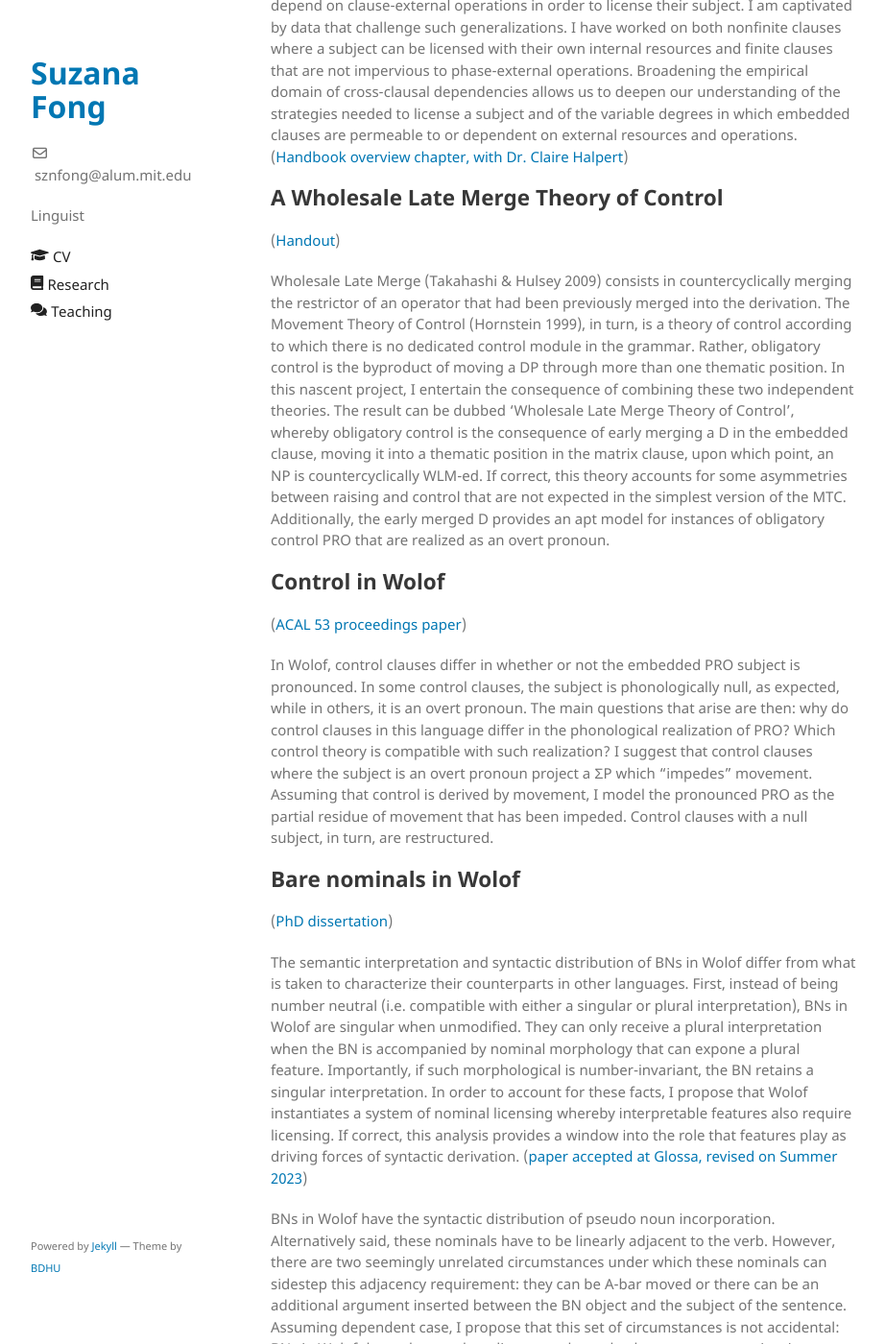
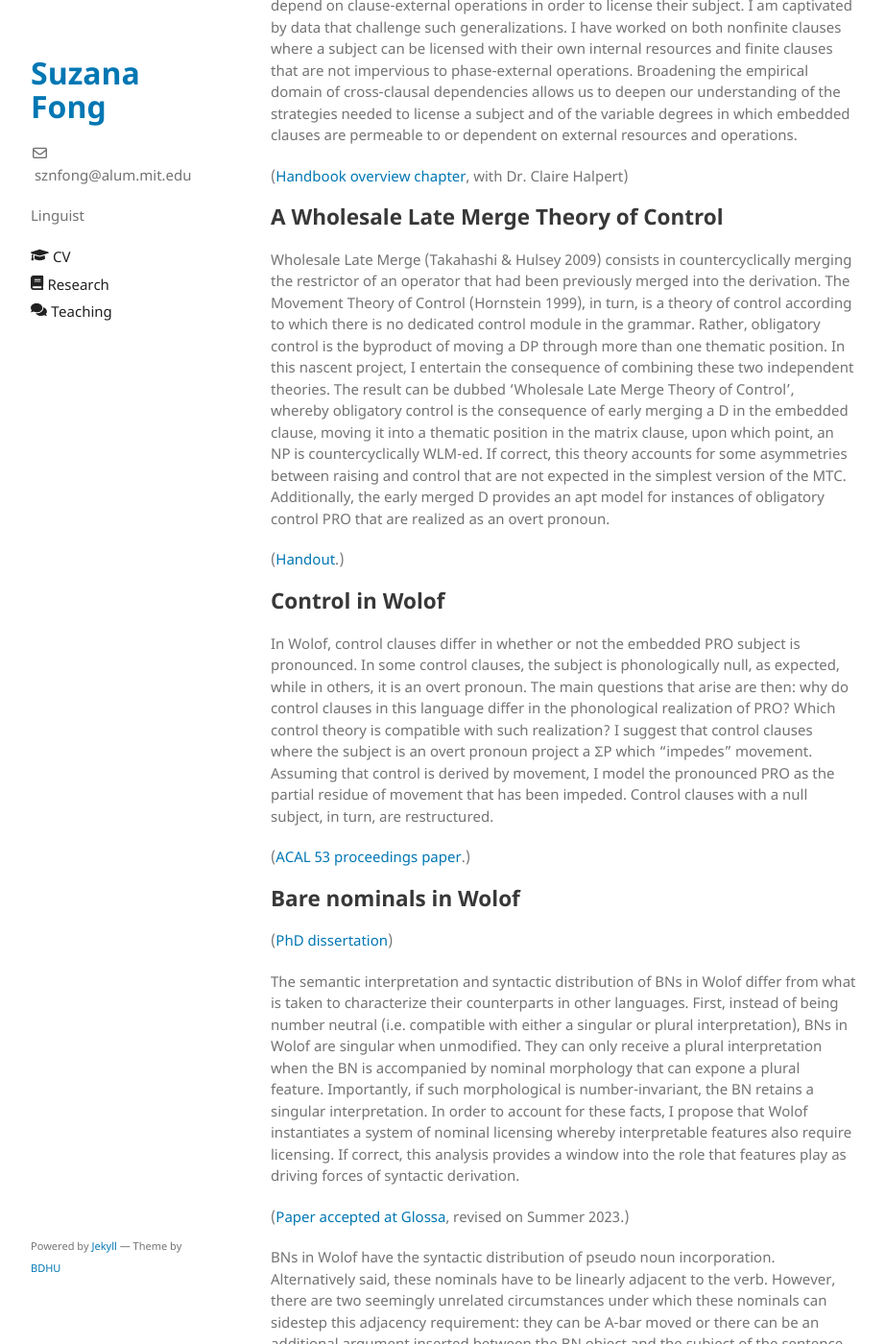
Before and after one commit to sznfng/sznfng.github.io, a Jekyll site: the page built from research.md, in a window 1280 px wide and 1400 px high, scrolled down 199 px. Shown: the whole window at 96% size, without its empty margins (178-1100 px from the left). Built offline with Jekyll 4.4.1, drawn with Linux system fonts in a browser that asks for light colours; part of the change alters nothing that is shown; some of the changed text lies outside the part shown.

Commit message:
Update research.md

```diff
--- a/research.md
+++ b/research.md
@@ -4,37 +4,41 @@ title: Research
 ---
 
 My research regards different types of cross-clausal A-dependencies. The received wisdom is that finite and nonfinite embedded clauses have opposite behavior regarding their ability to license their subject. This difference is commonly stated in terms of phases: finite clauses are phases and, as such, not only do they have their own subject licensing resources, but they are also impervious to some phase-external operations. Nonfinite clauses, on the other hand, lack such resources and have to depend on clause-external operations in order to license their subject. I am captivated by data that challenge such generalizations. I have worked on both nonfinite clauses where a subject can be licensed with their own internal resources and finite clauses that are not impervious to phase-external operations. Broadening the empirical domain of cross-clausal dependencies allows us to deepen our understanding of the strategies needed to license a subject and of the variable degrees in which embedded clauses are permeable to or dependent on external resources and operations.
-([Handbook overview chapter, with Dr. Claire Halpert](https://lingbuzz.net/lingbuzz/007303))
+
+([Handbook overview chapter](https://lingbuzz.net/lingbuzz/007303), with Dr. Claire Halpert)
 
 ## A Wholesale Late Merge Theory of Control
 
-([Handout](https://www.dropbox.com/s/l0pjn1qmj3kxdct/WLM%20Theory%20of%20Control.pdf?dl=0))
+Wholesale Late Merge (Takahashi & Hulsey 2009) consists in countercyclically merging the restrictor of an operator that had been previously merged into the derivation. The Movement Theory of Control (Hornstein 1999), in turn, is a theory of control according to which there is no dedicated control module in the grammar. Rather, obligatory control is the byproduct of moving a DP through more than one thematic position. In this nascent project, I entertain the consequence of combining these two independent theories. The result can be dubbed 'Wholesale Late Merge Theory of Control', whereby obligatory control is the consequence of early merging a D in the embedded clause, moving it into a thematic position in the matrix clause, upon which point, an NP is countercyclically WLM-ed. If correct, this theory accounts for some asymmetries between raising and control that are not expected in the simplest version of the MTC. Additionally, the early merged D provides an apt model for instances of obligatory control PRO that are realized as an overt pronoun.
 
-Wholesale Late Merge (Takahashi & Hulsey 2009) consists in countercyclically merging the restrictor of an operator that had been previously merged into the derivation. The Movement Theory of Control (Hornstein 1999), in turn, is a theory of control according to which there is no dedicated control module in the grammar. Rather, obligatory control is the byproduct of moving a DP through more than one thematic position. In this nascent project, I entertain the consequence of combining these two independent theories. The result can be dubbed 'Wholesale Late Merge Theory of Control', whereby obligatory control is the consequence of early merging a D in the embedded clause, moving it into a thematic position in the matrix clause, upon which point, an NP is countercyclically WLM-ed. If correct, this theory accounts for some asymmetries between raising and control that are not expected in the simplest version of the MTC. Additionally, the early merged D provides an apt model for instances of obligatory control PRO that are realized as an overt pronoun.
+([Handout](https://www.dropbox.com/s/l0pjn1qmj3kxdct/WLM%20Theory%20of%20Control.pdf?dl=0).)
 
 ## Control in Wolof
 
-([ACAL 53 proceedings paper](https://ling.auf.net/lingbuzz/007129))
+In Wolof, control clauses differ in whether or not the embedded PRO subject is pronounced. In some control clauses, the subject is phonologically null, as expected, while in others, it is an overt pronoun. The main questions that arise are then: why do control clauses in this language differ in the phonological realization of PRO? Which control theory is compatible with such realization? I suggest that control clauses where the subject is an overt pronoun project a ΣP which "impedes" movement. Assuming that control is derived by movement, I model the pronounced PRO as the partial residue of movement that has been impeded. Control clauses with a null subject, in turn, are restructured.
 
-In Wolof, control clauses differ in whether or not the embedded PRO subject is pronounced. In some control clauses, the subject is phonologically null, as expected, while in others, it is an overt pronoun. The main questions that arise are then: why do control clauses in this language differ in the phonological realization of PRO? Which control theory is compatible with such realization? I suggest that control clauses where the subject is an overt pronoun project a ΣP which "impedes" movement. Assuming that control is derived by movement, I model the pronounced PRO as the partial residue of movement that has been impeded. Control clauses with a null subject, in turn, are restructured.
+([ACAL 53 proceedings paper](https://ling.auf.net/lingbuzz/007129).)
 
 ## Bare nominals in Wolof
 
 ([PhD dissertation](https://dspace.mit.edu/handle/1721.1/139864))
 
-The semantic interpretation and syntactic distribution of BNs in Wolof differ from what is taken to characterize their counterparts in other languages. First, instead of being number neutral (i.e. compatible with either a singular or plural interpretation), BNs in Wolof are singular when unmodified. They can only receive a plural interpretation when the BN is accompanied by nominal morphology that can expone a plural feature. Importantly, if such morphological is number-invariant, the BN retains a singular interpretation. In order to account for these facts, I propose that Wolof instantiates a system of nominal licensing whereby interpretable features also require licensing. If correct, this analysis provides a window into the role that features play as driving forces of syntactic derivation. ([paper accepted at Glossa, revised on Summer 2023](https://www.dropbox.com/s/sg4zjzgmi6tinv7/Wolof_paper_number_Glossa.pdf?dl=0))
+The semantic interpretation and syntactic distribution of BNs in Wolof differ from what is taken to characterize their counterparts in other languages. First, instead of being number neutral (i.e. compatible with either a singular or plural interpretation), BNs in Wolof are singular when unmodified. They can only receive a plural interpretation when the BN is accompanied by nominal morphology that can expone a plural feature. Importantly, if such morphological is number-invariant, the BN retains a singular interpretation. In order to account for these facts, I propose that Wolof instantiates a system of nominal licensing whereby interpretable features also require licensing. If correct, this analysis provides a window into the role that features play as driving forces of syntactic derivation.
 
-BNs in Wolof have the syntactic distribution of pseudo noun incorporation. Alternatively said, these nominals have to be linearly adjacent to the verb. However, there are two seemingly unrelated circumstances under which these nominals can sidestep this adjacency requirement: they can be A-bar moved or there can be an additional argument inserted between the BN object and the subject of the sentence. Assuming dependent case, I propose that this set of circumstances is not accidental: BNs in Wolof do not have to be adjacent to the verb when a case competitor is provided to them -- otherwise, they have to be licensed via linear adjacency with the verb. What A-bar movement and the introduction of an intermediate argument have in common is that they provide a case competitor to the BN. This research thus contributes to the long standing debate about the relationship between nominal licensing and case assignment. ([paper to appear at Syntax](https://ling.auf.net/lingbuzz/005314))
+([Paper accepted at Glossa](https://www.dropbox.com/s/sg4zjzgmi6tinv7/Wolof_paper_number_Glossa.pdf?dl=0), revised on Summer 2023.)
+
+BNs in Wolof have the syntactic distribution of pseudo noun incorporation. Alternatively said, these nominals have to be linearly adjacent to the verb. However, there are two seemingly unrelated circumstances under which these nominals can sidestep this adjacency requirement: they can be A-bar moved or there can be an additional argument inserted between the BN object and the subject of the sentence. Assuming dependent case, I propose that this set of circumstances is not accidental: BNs in Wolof do not have to be adjacent to the verb when a case competitor is provided to them -- otherwise, they have to be licensed via linear adjacency with the verb. What A-bar movement and the introduction of an intermediate argument have in common is that they provide a case competitor to the BN. This research thus contributes to the long standing debate about the relationship between nominal licensing and case assignment.
+
+([Paper to appear at Syntax](https://ling.auf.net/lingbuzz/005314).)
 
 ## Hyperraising
 
+In Mongolian and quite a few other languages, the subject of an embedded finite clause can receive case from a matrix assigner. They can also move into the matrix clause, i.e. they can hyperraise into it. Both of these operations challenge common assumptions about Phasehood (as well as other assumptions about Activity and case assignment. I propose that this phenomenon in Mongolian requires the movement of the embedded finite subject through Spec-CP. Being at the edge of a phase, it can be visible to a matrix case assigner, as well as to a movement trigger. What is striking about Mongolian hyperraising it can be demonstrated to be an instance of A-movement. This conclusion in turn poses a challenge to conventional assumptions about the A/A-bar distinctions, according to which a syntactic position like Spec-CP is inherently an A-bar position.
+
 ([Glossa 2019 paper](https://doi.org/10.5334/gjgl.667))
-
-
-In Mongolian and quite a few other languages, the subject of an embedded finite clause can receive case from a matrix assigner. They can also move into the matrix clause, i.e. they can hyperraise into it. Both of these operations challenge common assumptions about Phasehood (as well as other assumptions about Activity and case assignment. I propose that this phenomenon in Mongolian requires the movement of the embedded finite subject through Spec-CP. Being at the edge of a phase, it can be visible to a matrix case assigner, as well as to a movement trigger. What is striking about Mongolian hyperraising it can be demonstrated to be an instance of A-movement. This conclusion in turn poses a challenge to conventional assumptions about the A/A-bar distinctions, according to which a syntactic position like Spec-CP is inherently an A-bar position.
 
 ## Gerund clauses in Brazilian Portuguese
 
-([M.A. thesis](https://ling.auf.net/lingbuzz/002715))
+My M.A. thesis is a study of different types of gerund clauses in Brazilian Portuguese. I propose that their different properties can be captured if they have different sizes. I show that this proposal can also account for gerund clauses in adjunct position.
 
-My M.A. thesis is a study of different types of gerund clauses in Brazilian Portuguese. I propose that their different properties can be captured if they have different sizes. I show that this proposal can also account for gerund clauses in adjunct position.
+([Universidade de São Paulo M.A. thesis](https://ling.auf.net/lingbuzz/002715).)
```
